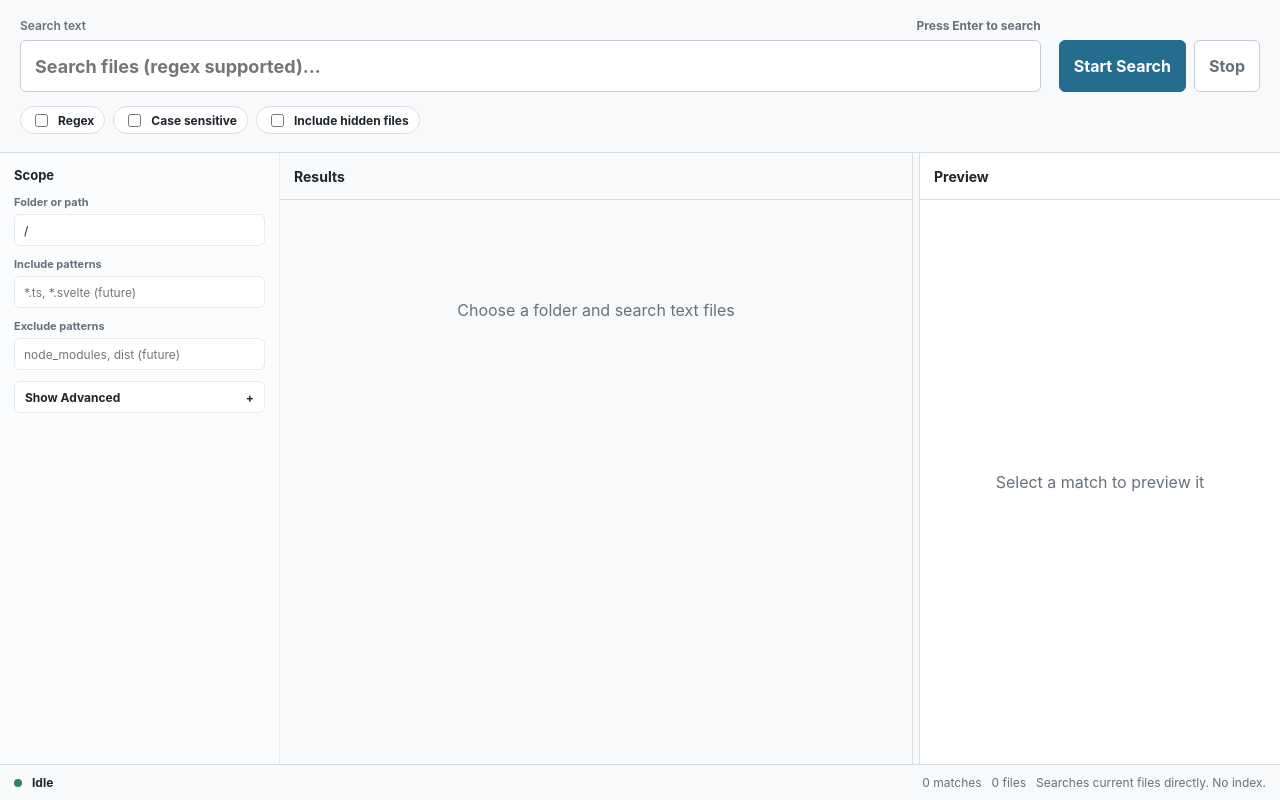
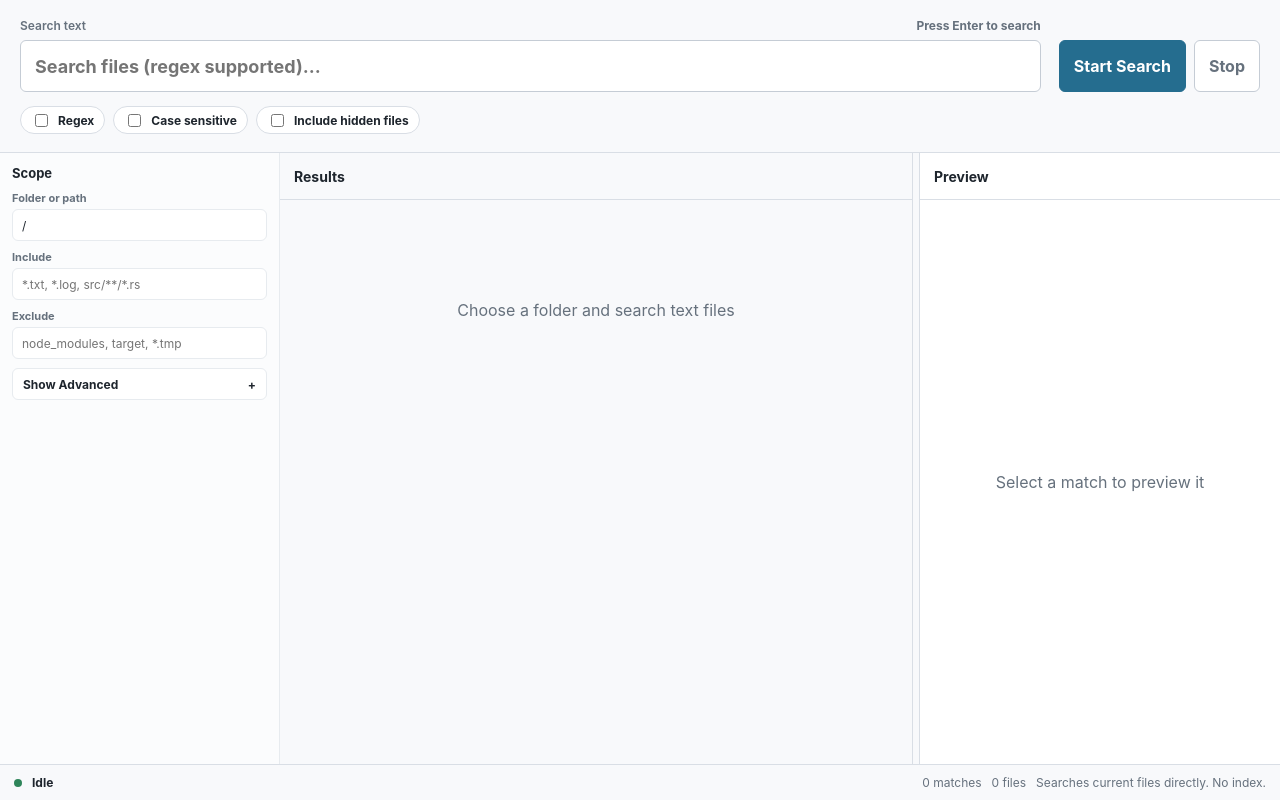
Before and after one commit to cottrela/searchmonkey-III, a SvelteKit app: page / in a window 1280 px wide. Built offline with nearby package versions, Linux system fonts and the light colour scheme.

Commit message:
Adding support for include/exclude paths.

```diff
--- a/src/lib/components/ScopePanel.svelte
+++ b/src/lib/components/ScopePanel.svelte
@@ -28,13 +28,23 @@
   </div>
 
   <div class="field">
-    <label for="include-patterns">Include patterns</label>
-    <input id="include-patterns" bind:value={includePatterns} placeholder="*.ts, *.svelte (future)" />
+    <label for="include-patterns">Include</label>
+    <input
+      id="include-patterns"
+      bind:value={includePatterns}
+      placeholder="*.txt, *.log, src/**/*.rs"
+      spellcheck="false"
+    />
   </div>
 
   <div class="field">
-    <label for="exclude-patterns">Exclude patterns</label>
-    <input id="exclude-patterns" bind:value={excludePatterns} placeholder="node_modules, dist (future)" />
+    <label for="exclude-patterns">Exclude</label>
+    <input
+      id="exclude-patterns"
+      bind:value={excludePatterns}
+      placeholder="node_modules, target, *.tmp"
+      spellcheck="false"
+    />
   </div>
 
   <button
@@ -79,7 +89,7 @@
     min-width: 0;
     border-right: 1px solid var(--border-subtle);
     background: #fbfcfd;
-    padding: 14px;
+    padding: 12px;
     overflow: auto;
   }
 
@@ -87,7 +97,7 @@
     display: flex;
     align-items: center;
     justify-content: space-between;
-    margin-bottom: 12px;
+    margin-bottom: 10px;
   }
 
   h2 {
@@ -98,8 +108,8 @@
 
   .field {
     display: grid;
-    gap: 5px;
-    margin-bottom: 11px;
+    gap: 4px;
+    margin-bottom: 9px;
   }
 
   label,
@@ -112,15 +122,15 @@
   input {
     width: 100%;
     min-width: 0;
-    height: 32px;
     box-sizing: border-box;
     border: 1px solid var(--border-subtle);
     border-radius: 6px;
-    padding: 0 9px;
     color: var(--text);
     background: var(--input);
     font: inherit;
     font-size: 12px;
+    height: 32px;
+    padding: 0 9px;
   }
 
   input:focus {
@@ -152,8 +162,8 @@
   }
 
   .advanced {
-    margin-top: 12px;
-    padding-top: 12px;
+    margin-top: 10px;
+    padding-top: 10px;
     border-top: 1px solid var(--border-subtle);
   }
 
@@ -162,7 +172,7 @@
     grid-template-columns: auto 1fr auto;
     gap: 8px;
     align-items: center;
-    margin-bottom: 12px;
+    margin-bottom: 10px;
   }
 
   .check-row input {
--- /dev/null
+++ b/src/lib/patterns.ts
@@ -0,0 +1,58 @@
+const GLOB_CHARACTERS = /[*?[\]{}]/;
+const PATH_SEPARATOR = /[/\\]/;
+
+export function normalizeIncludePatterns(input: string): string[] {
+  return splitPatterns(input).map((pattern) => {
+    if (hasPathSeparator(pattern)) return normalizePathPattern(pattern);
+    if (hasGlobCharacters(pattern)) return pattern;
+
+    return pattern.startsWith('.') ? `*${pattern}` : `*.${pattern}`;
+  });
+}
+
+export function normalizeExcludePatterns(input: string): string[] {
+  return splitPatterns(input).map((pattern) => {
+    if (hasPathSeparator(pattern)) return normalizePathPattern(pattern);
+    if (hasGlobCharacters(pattern) || hasFileExtension(pattern)) return pattern;
+
+    return `**/${pattern}/**`;
+  });
+}
+
+function splitPatterns(input: string): string[] {
+  return input
+    .split(/[,\n]/)
+    .map((pattern) => pattern.trim())
+    .filter(Boolean);
+}
+
+function hasGlobCharacters(pattern: string): boolean {
+  return GLOB_CHARACTERS.test(pattern);
+}
+
+function hasPathSeparator(pattern: string): boolean {
+  return PATH_SEPARATOR.test(pattern);
+}
+
+function hasFileExtension(pattern: string): boolean {
+  const lastSegment = pattern.split(PATH_SEPARATOR).pop() ?? pattern;
+  const dotIndex = lastSegment.lastIndexOf('.');
+
+  return dotIndex > 0 && dotIndex < lastSegment.length - 1;
+}
+
+function normalizePathPattern(pattern: string): string {
+  if (isAnchoredPattern(pattern)) return pattern;
+
+  return `**/${pattern}`;
+}
+
+function isAnchoredPattern(pattern: string): boolean {
+  return (
+    pattern.startsWith('/') ||
+    pattern.startsWith('\\') ||
+    pattern.startsWith('./') ||
+    pattern.startsWith('.\\') ||
+    pattern.startsWith('**/')
+  );
+}
--- a/src/lib/types.ts
+++ b/src/lib/types.ts
@@ -4,6 +4,8 @@ export type SearchRequest = {
   regex: boolean;
   case_sensitive: boolean;
   hidden: boolean;
+  include_patterns: string[];
+  exclude_patterns: string[];
 };
 
 export type SearchMatch = {
--- a/src/routes/+page.svelte
+++ b/src/routes/+page.svelte
@@ -11,6 +11,7 @@
     startSearch as startSearchCommand,
     stopSearch
   } from '$lib/search';
+  import { normalizeExcludePatterns, normalizeIncludePatterns } from '$lib/patterns';
   import type {
     FileResultGroup,
     FilePreview,
@@ -188,7 +189,9 @@
           path: cleanPath,
           regex: options.regex,
           case_sensitive: options.case_sensitive,
-          hidden: options.hidden
+          hidden: options.hidden,
+          include_patterns: normalizeIncludePatterns(includePatterns),
+          exclude_patterns: normalizeExcludePatterns(excludePatterns)
         },
         searchId,
         handleSearchEvent
```
Also changed, not shown: 2 other files (tests, documents, lock files or other folders).
